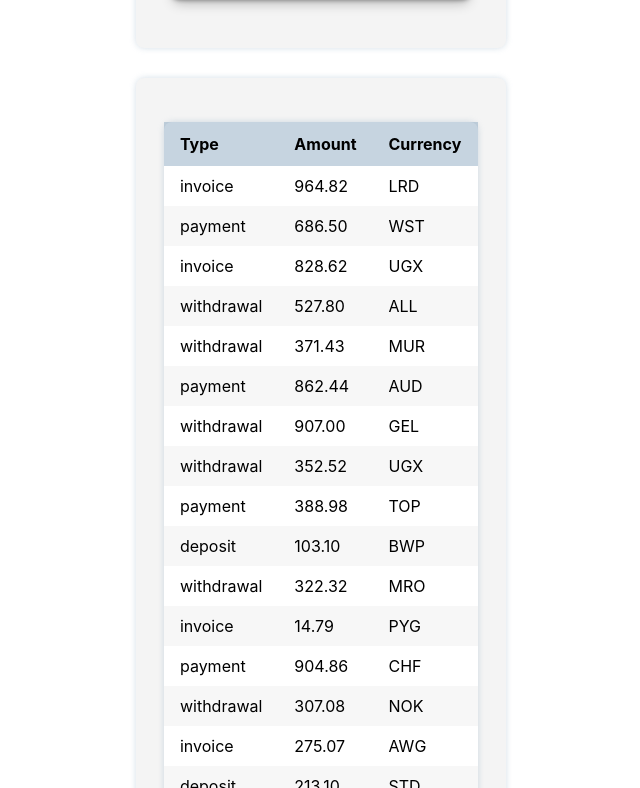
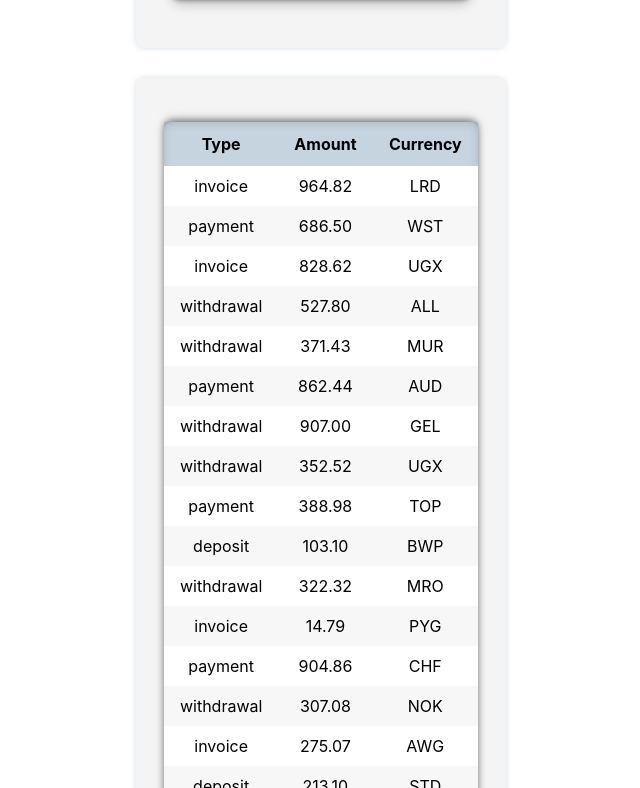
Before and after one commit to Serhii-Bondariev/Serhiigoit-react-hw-01-components, a React (Create React App) app: page / in a window 1280 px wide. Shown: the part 1392-2180 px from the top of the page, without its empty margins (319-959 px from the left). Built offline with nearby package versions, Linux system fonts and the light colour scheme.

Commit message:
Update TransactionHistory.module.css

```diff
--- a/src/components/TransactionHistory/TransactionHistory.module.css
+++ b/src/components/TransactionHistory/TransactionHistory.module.css
@@ -11,7 +11,9 @@
     width: 100%;
     border-collapse: collapse;
     background-color: white;
-    box-shadow: rgba(136, 165, 191, 0.48) 0px 0px 7px -1px;
+    box-shadow: rgba(0, 0, 0, 0.4) 0px -2px 6px,
+        rgba(0, 0, 0, 0.3) 0px -3px 13px -3px,
+        rgba(0, 0, 0, 0.2) 0px 2px 10px inset;
     border-radius: 8px;
 }
 
@@ -28,8 +30,9 @@
 }
 
 .headerCell {
+
     padding: 12px 16px;
-    text-align: left;
+
 }
 
 .tableBody {
@@ -41,8 +44,9 @@
 }
 
 .tableCell {
+    text-align: center;
     padding: 10px 16px;
-    text-align: left;
+
 }
 
 @media (max-width: 767px) {
```
